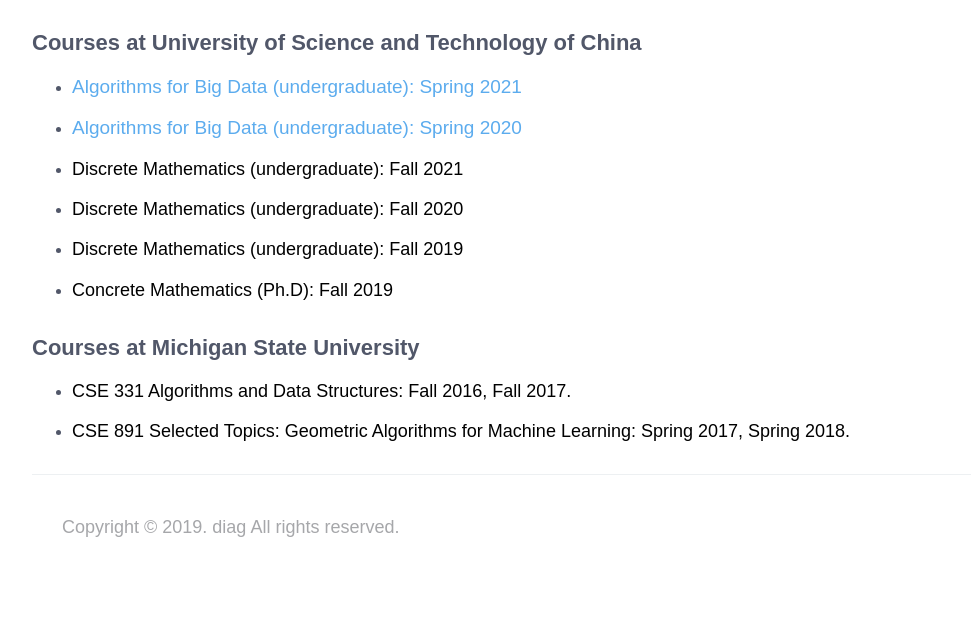
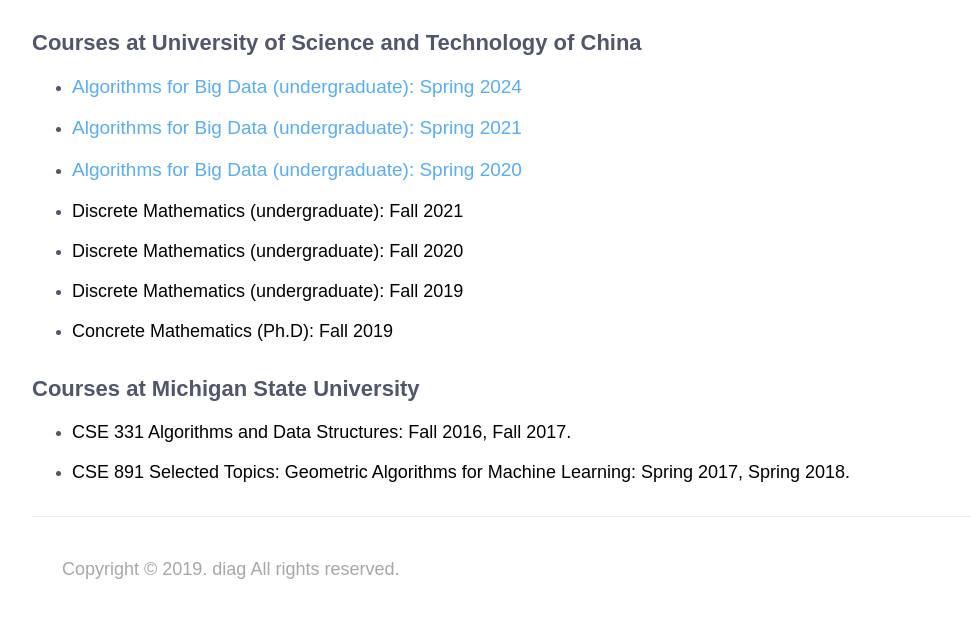
Before and after one commit to hu-ding/hu-ding.github.io, a plain HTML site: page teaching.html in a window 1280 px wide. Shown: the part 167-784 px from the top of the page, without its empty margins (23-994 px from the left). Drawn offline with Linux system fonts and the light colour scheme; a web font is replaced by a local one.

Commit message:
Update teaching

```diff
--- a/teaching.html
+++ b/teaching.html
@@ -79,6 +79,11 @@
                             <div class="section-seperator margin-b-30"></div>
                             <h3>Courses at University of Science and Technology of China</h3>
                             <ul>
+                                 <li>
+                                    <p style="color:#000000"><a href="data course_2024.html" style="color:#5CACEE"
+                                            class="font_01">Algorithms for Big Data (undergraduate): Spring 2024</u></a>
+                                    </p>
+                                </li>
                                 <li>
                                     <p style="color:#000000"><a href="data course_2021.html" style="color:#5CACEE"
                                             class="font_01">Algorithms for Big Data (undergraduate): Spring 2021</u></a>
```
